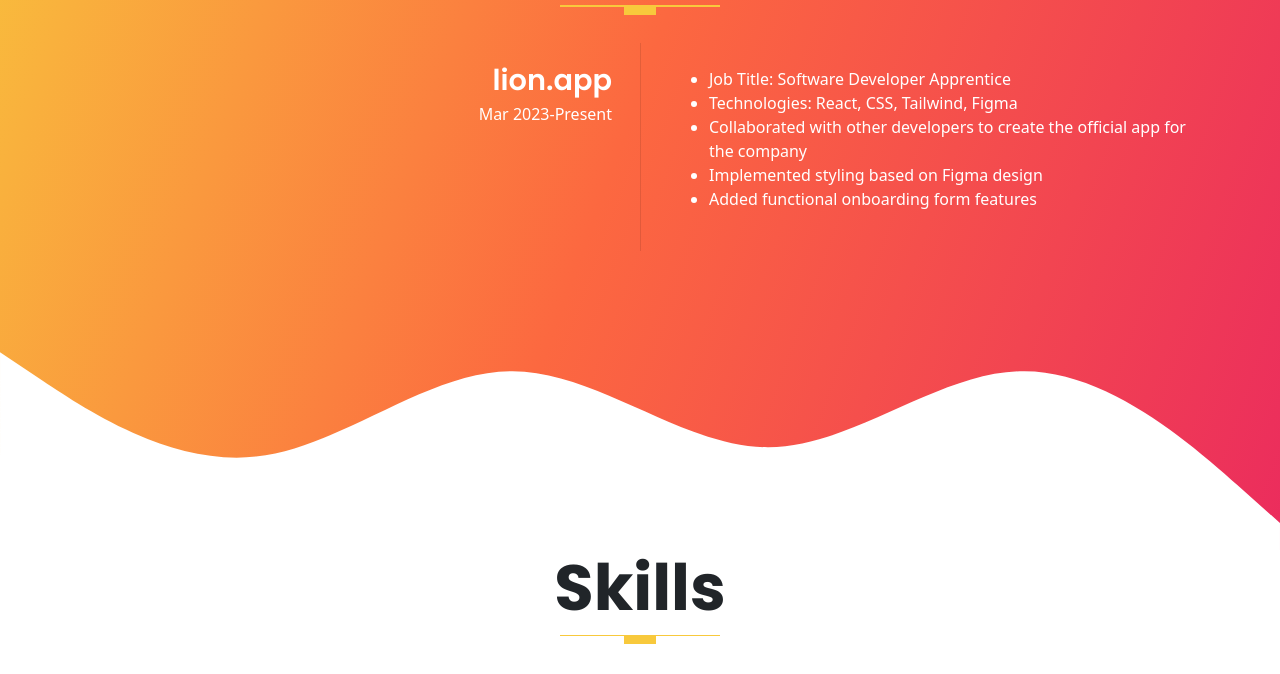
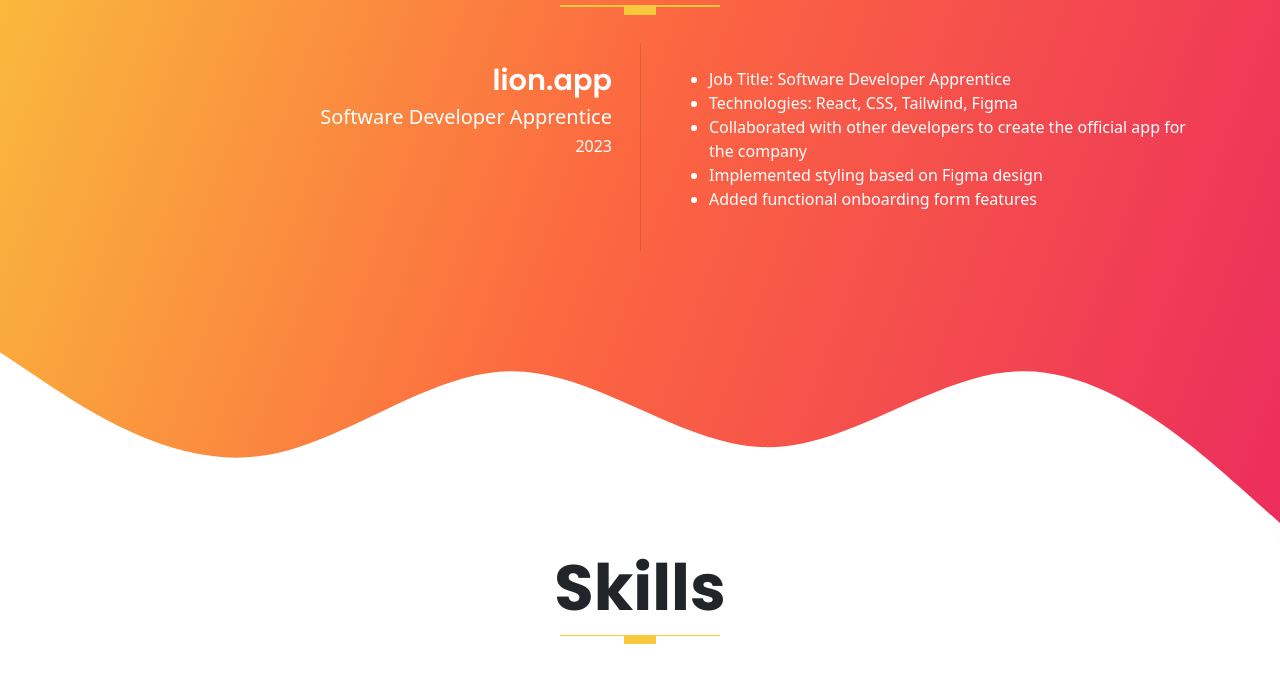
Before and after one commit to mhayakawa1/portfolio-3, a website: page index.html in a window 1280 px wide. Shown: the part 2614-3288 px from the top of the page. Drawn offline with nearby package versions, Linux system fonts and the light colour scheme; files that its build step writes are made by us from their sources.

Commit message:
Update index.html

```diff
--- a/index.html
+++ b/index.html
@@ -246,8 +246,8 @@
             </svg>-->
           </a>
         </h3>
-        <!--h5 class="experience-role-title">Software Developer Apprentice</h5 -->
-        <h6 class="text-white">Mar 2023-Present</h6>
+        <h5 class="experience-role-title text-white">Software Developer Apprentice</h5> <!---->
+        <h6 class="text-white">2023</h6>
       </div>
     </div>
     <div class="col-md-6 exp-list">
```
